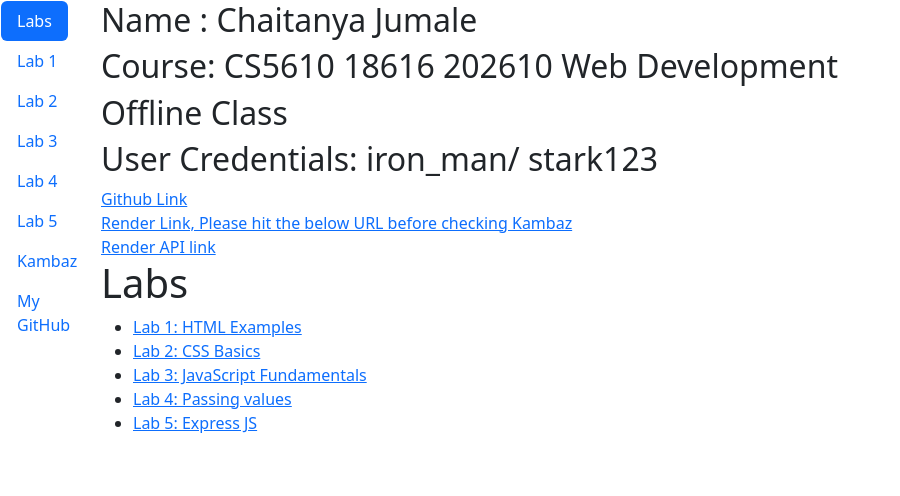
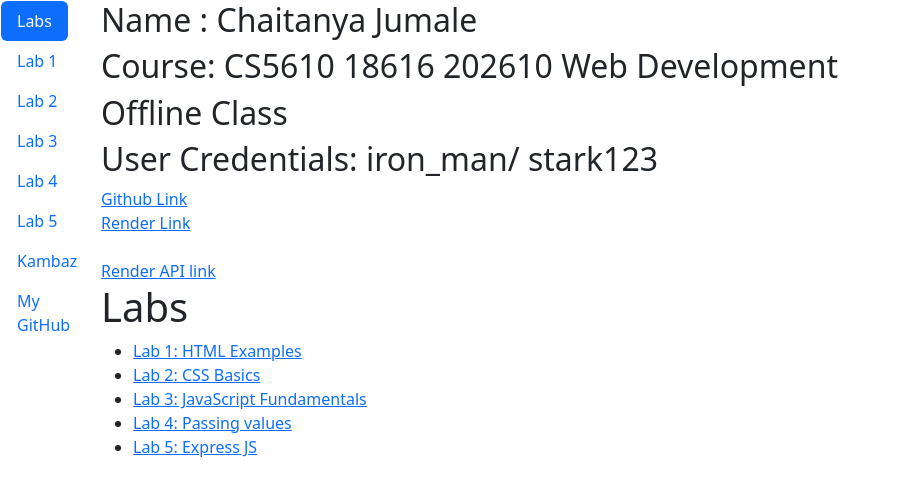
Before and after one commit to chaitanyajumale/-kambaz-next-js-ChaitanyaJumale, a Next.js app: page /Labs in a window 1280 px wide. Shown: the top 496 px of the page, without its empty margins (0-900 px from the left). Built offline with nearby package versions, Linux system fonts and the light colour scheme.

Commit message:
Added link for render 2

```diff
--- a/app/Labs/page.tsx
+++ b/app/Labs/page.tsx
@@ -9,7 +9,8 @@ export default function Labs() {
     <h2>User Credentials: iron_man/ stark123</h2>
 
     <a href="https://github.com/chaitanyajumale/-kambaz-next-js-ChaitanyaJumale">Github Link</a><br/>
-        <a href="https://kambaz-node-server-app-chaitanyajumale.onrender.com/">Render Link, Please hit the below URL before checking Kambaz</a><br/>
+        <a href="https://github.com/chaitanyajumale/-kambaz-node-server-app-ChaitanyaJumale">Render Link</a><br/>
+        <br></br>
                 <a href="https://kambaz-node-server-app-chaitanyajumale.onrender.com/api/users">Render API link</a><br/>
 
      <h1>Labs</h1>
```
